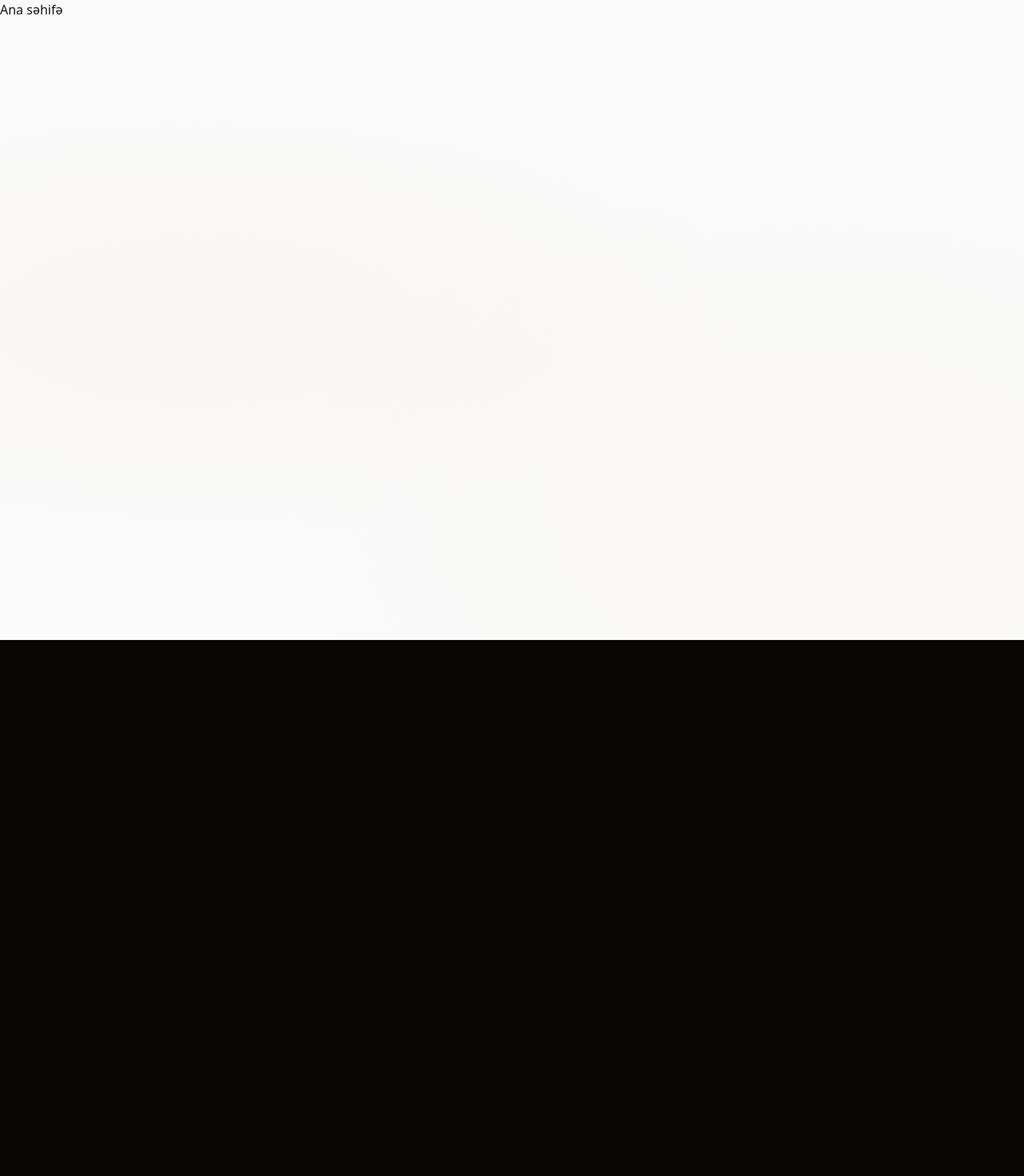
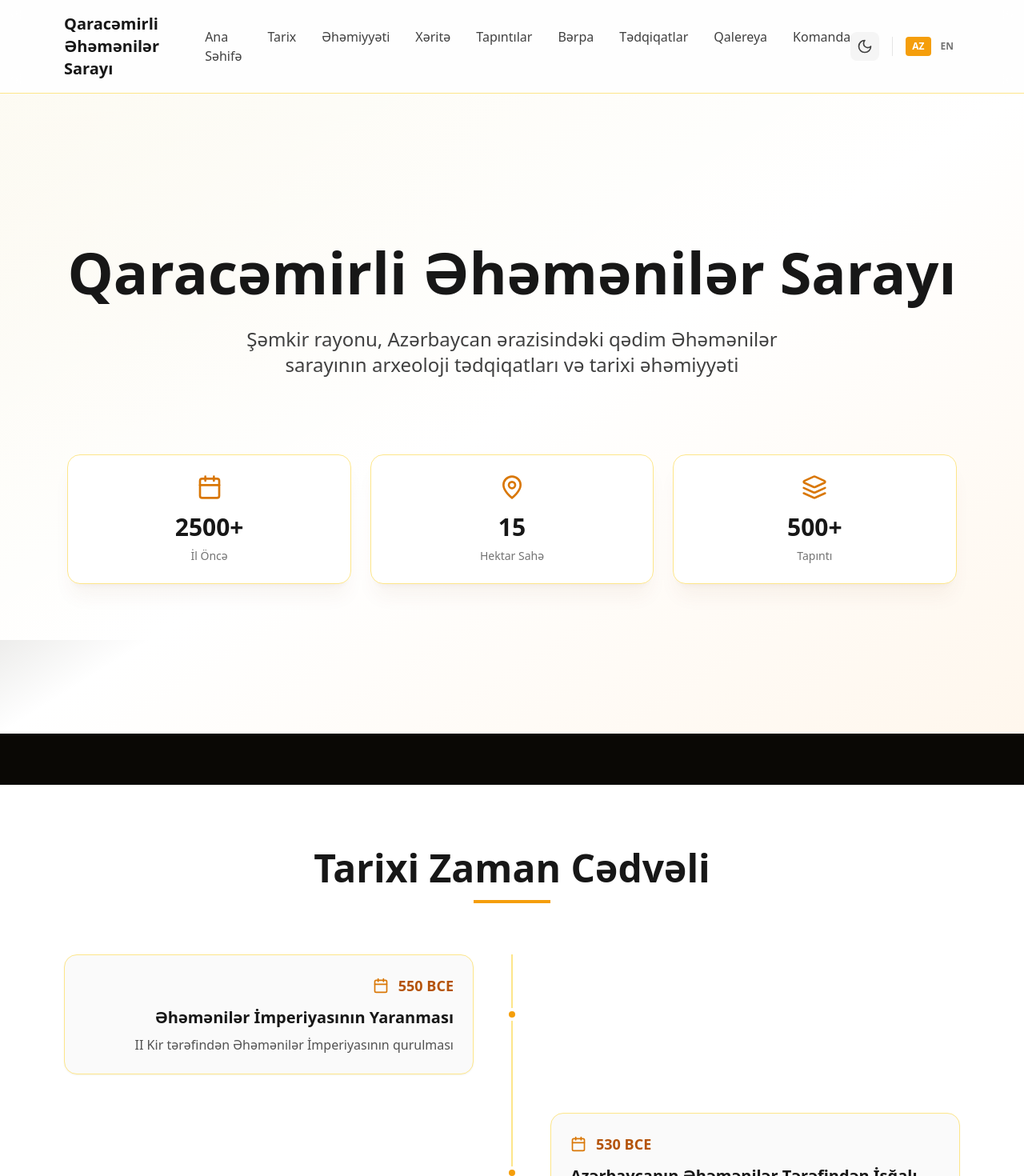
Before and after one commit to shado59/ehemenilerqarajamirli, a Next.js app: page / in a window 1280 px wide. Shown: the top 1470 px of the page at 80% size. Before the commit the page ends 800 px from the top, so only its background shows below. Built offline with nearby package versions, Linux system fonts and the light colour scheme.

Commit message:
Update page.tsx

```diff
--- a/src/app/page.tsx
+++ b/src/app/page.tsx
@@ -1,13 +1,35 @@
-import { redirect } from 'next/navigation';
+import Header from '@/components/Header';
+import Hero from '@/components/Hero';
+import Features from '@/components/Features';
+import Timeline from '@/components/Timeline';
+import Gallery from '@/components/Gallery';
+import Artifacts from '@/components/Artifacts';
+import Excavations from '@/components/Excavations';
+import Research from '@/components/Research';
+import Significance from '@/components/Significance';
+import Reconstruction from '@/components/Reconstruction';
+import Team from '@/components/Team';
+import Map from '@/components/Map';
+import Footer from '@/components/Footer';
 
 export default function Home() {
-  // Ana səhifəni /en və ya /az kimi bir dil səhifəsinə yönləndir,
-  // yoxsa birbaşa öz komponentin varsa onu import et.
-  // Əgər ayrıca ana səhifə componentini hələ yazmamısansa,
-  // sadəcə bunu qoy — ən azı login açılmasın:
   return (
-    <main>
-      <p>Ana səhifə</p>
-    </main>
+    <>
+      <Header />
+      <main>
+        <Hero />
+        <Features sections={[]} />
+        <Timeline />
+        <Gallery />
+        <Artifacts />
+        <Excavations />
+        <Research />
+        <Significance />
+        <Reconstruction />
+        <Team />
+        <Map />
+      </main>
+      <Footer />
+    </>
   );
 }
```
